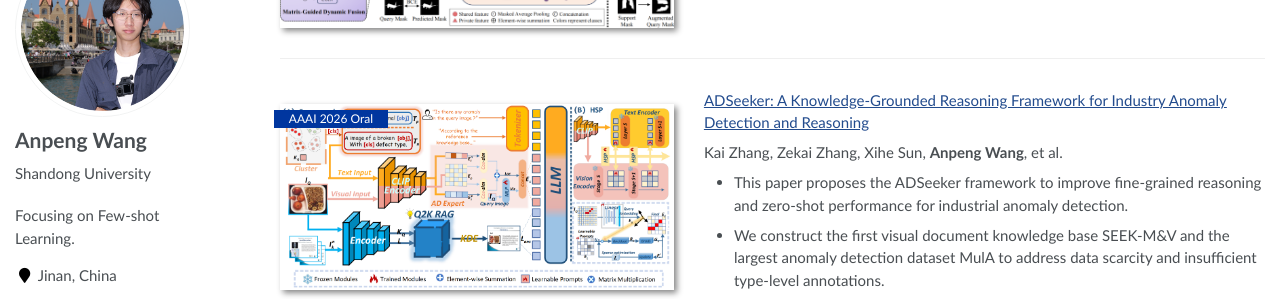
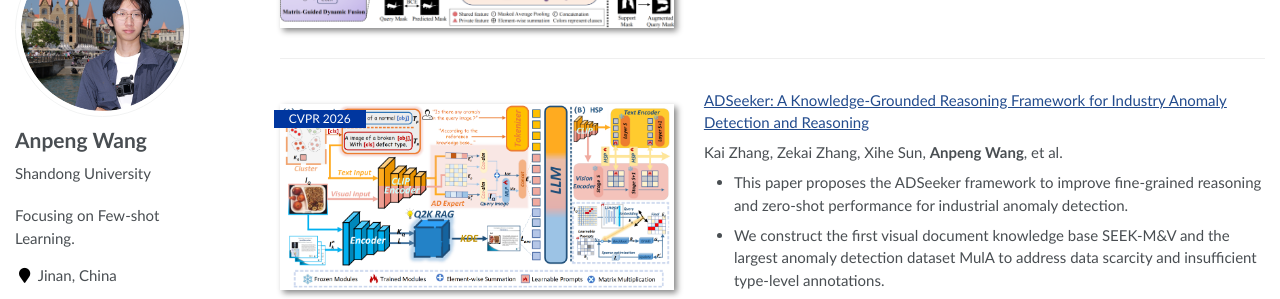
Before and after one commit to rawwap/rawwap.github.io, a Jekyll site: the page built from _pages/about.md, in a window 1280 px wide and 900 px high, scrolled down 514 px. Shown: the part 149-448 px from the top of the window. Built offline with Jekyll 4.4.1, drawn with Linux system fonts in a browser that asks for light colours.

Commit message:
Update about.md

```diff
--- a/_pages/about.md
+++ b/_pages/about.md
@@ -49,7 +49,7 @@
 </div>
 </div>
 
-<div class='paper-box'><div class='paper-box-image'><div><div class="badge">AAAI 2026 Oral</div><img src='images/CVPR26_ADSeeker.png' alt="sym" width="100%"></div></div>
+<div class='paper-box'><div class='paper-box-image'><div><div class="badge">CVPR 2026</div><img src='images/CVPR26_ADSeeker.png' alt="sym" width="100%"></div></div>
 <div class='paper-box-text' markdown="1">
 
 [ADSeeker: A Knowledge-Grounded Reasoning Framework for Industry Anomaly Detection and Reasoning]()
```
